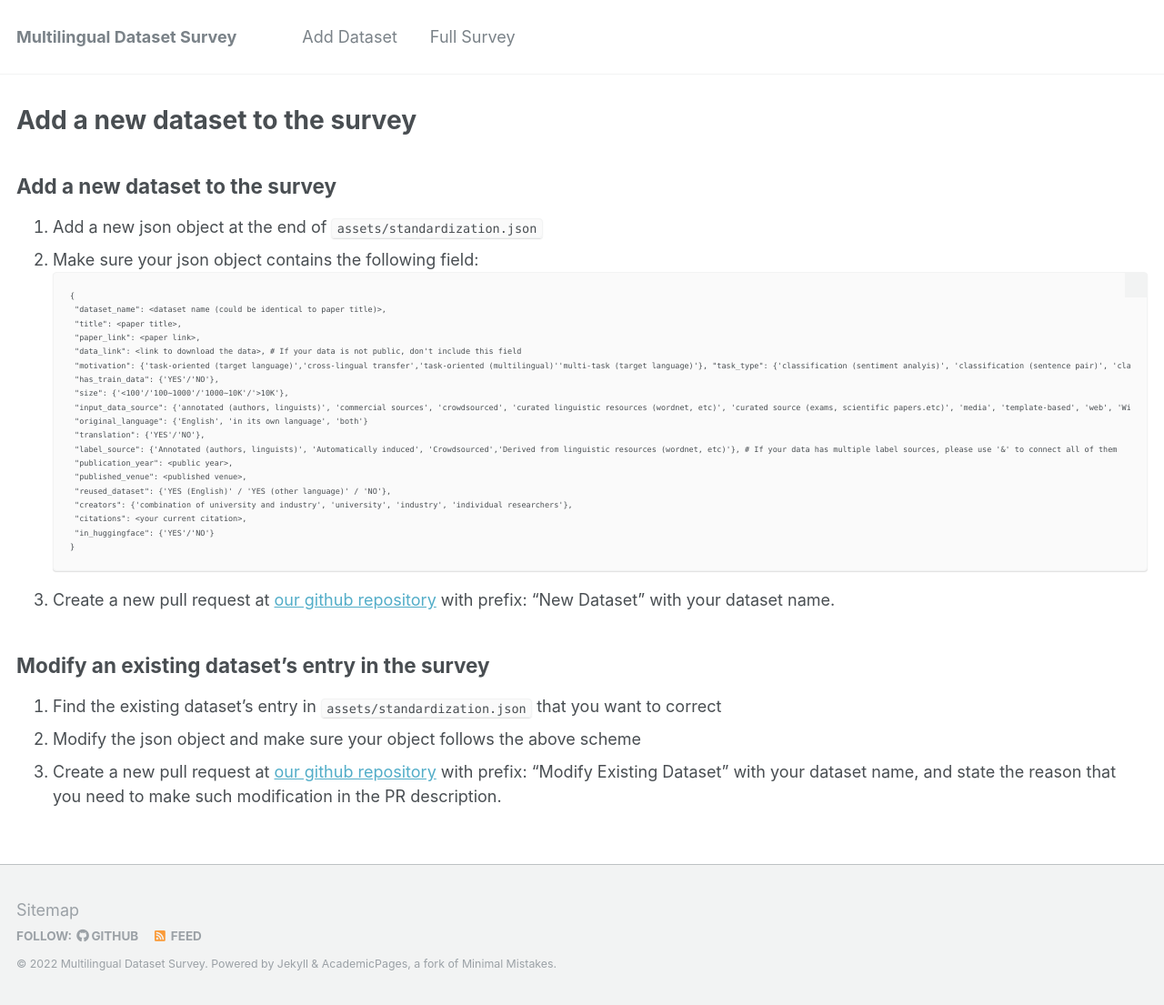
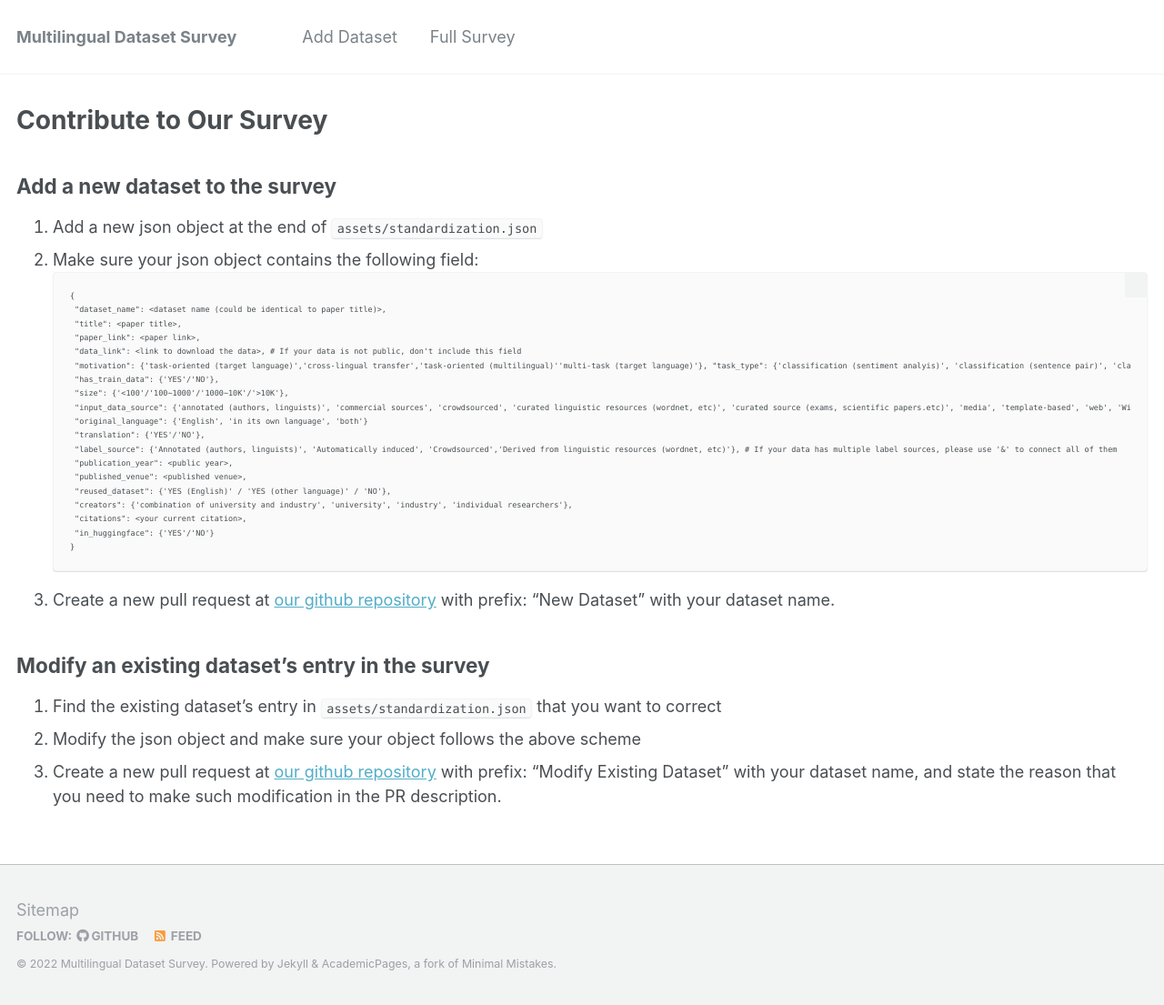
Before and after one commit to multilingual-dataset-survey/multilingual-dataset-survey.github.io, a Jekyll site: the page built from _pages/add_dataset.md, in a window 1280 px wide. Shown: the whole page at 91% size. Built offline with Jekyll 4.4.1, drawn with Linux system fonts in a browser that asks for light colours; our own code applies the rules of GitHub Pages for plain Markdown files.

Commit message:
try to fix two title

```diff
--- a/_pages/add_dataset.md
+++ b/_pages/add_dataset.md
@@ -1,6 +1,6 @@
 ---
 layout: archive
-title:
+title: Contribute to Our Survey
 permalink: /add_dataset/
 author_profile: false
 ---
```
